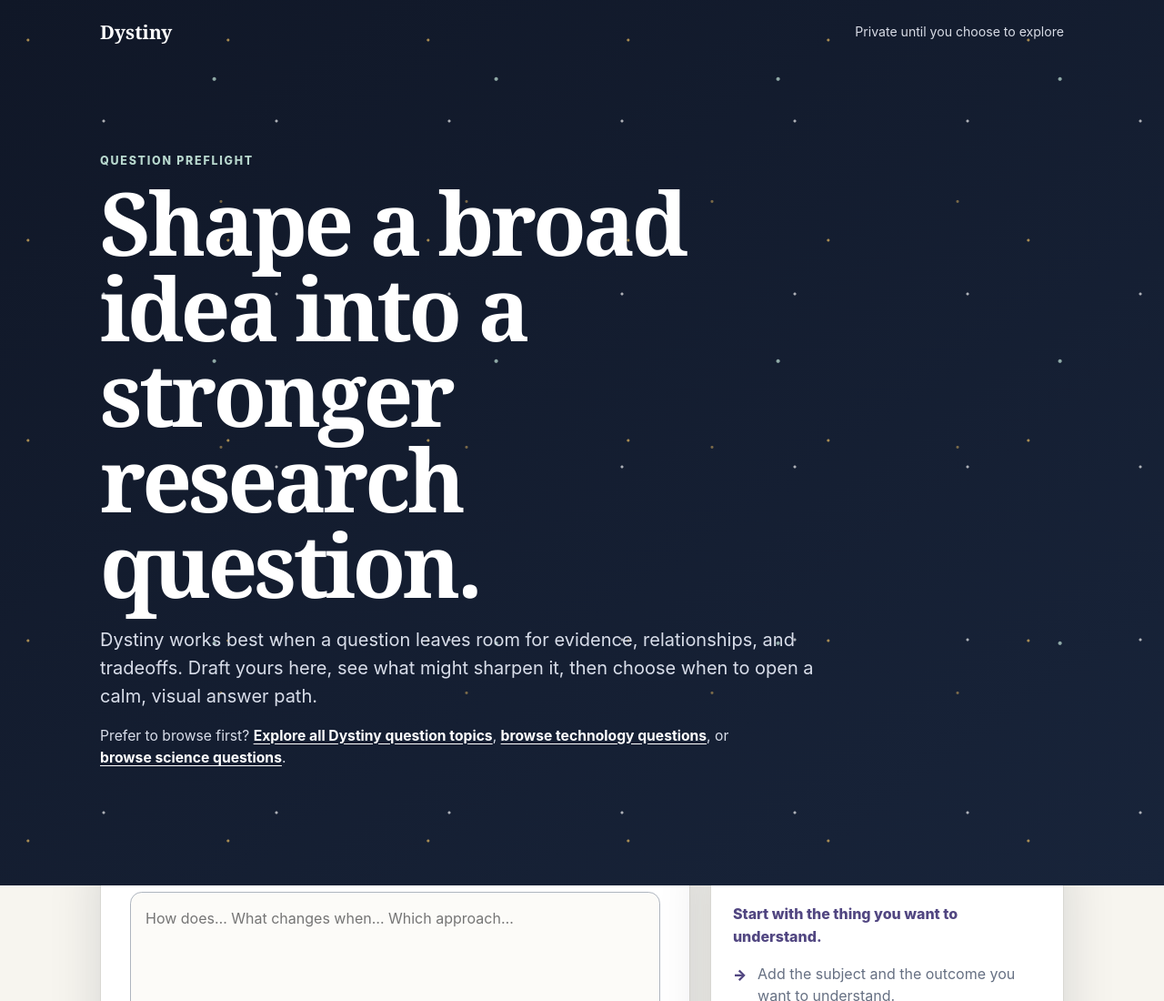
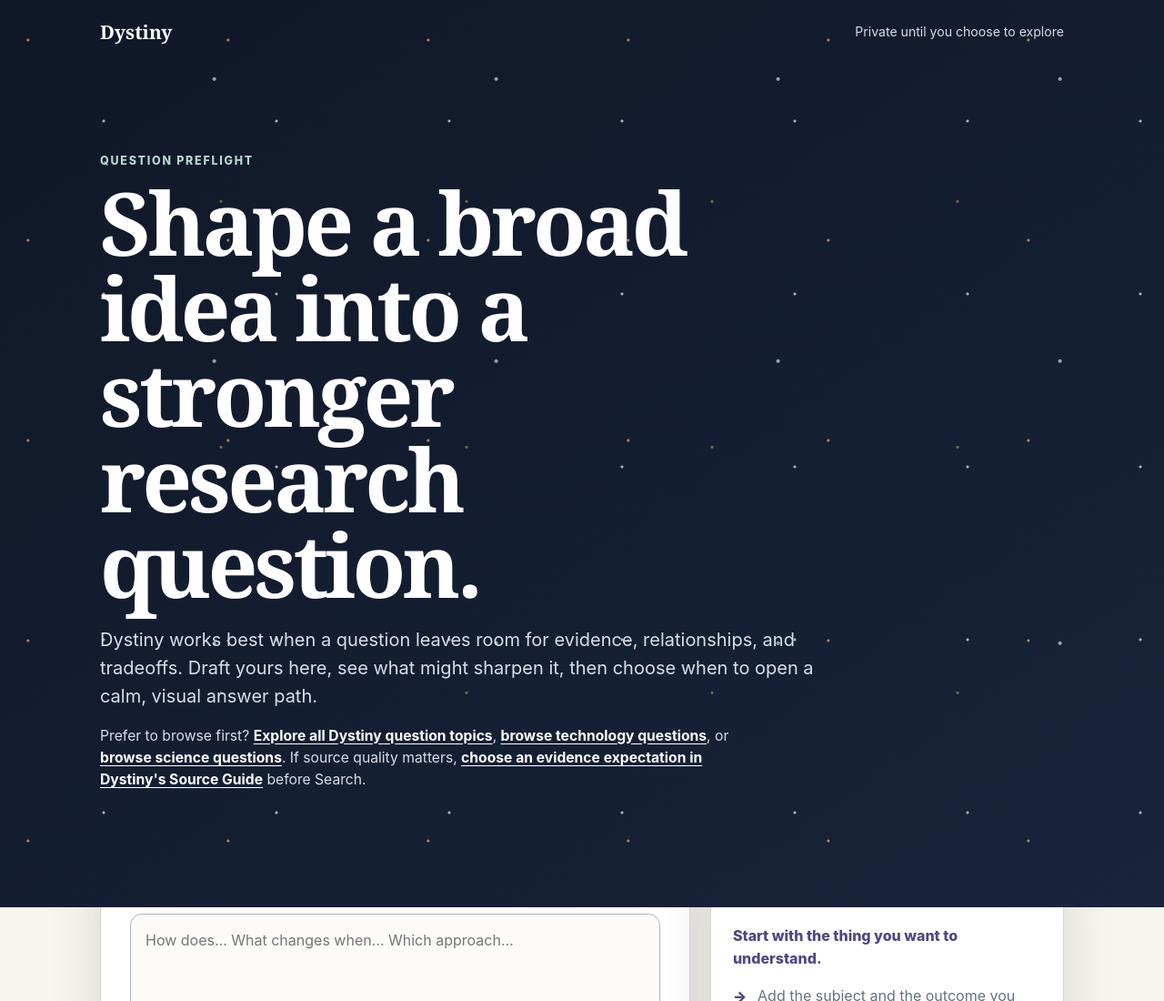
Before and after one commit to Evolved-Designs/dystiny-question-preflight, a website: page index.html in a window 1280 px wide. Shown: the top 1100 px of the page at 91% size. Drawn offline with Linux system fonts and the light colour scheme.

Commit message:
Add Source Guide trust handoff

```diff
--- a/index.html
+++ b/index.html
@@ -47,7 +47,7 @@
       <p class="eyebrow">Question preflight</p>
       <h1>Shape a broad idea into a stronger research question.</h1>
       <p class="lede">Dystiny works best when a question leaves room for evidence, relationships, and tradeoffs. Draft yours here, see what might sharpen it, then choose when to open a calm, visual answer path.</p>
-      <p class="topic-jump">Prefer to browse first? <a href="https://dystiny.com/explore/?utm_source=github_pages&amp;utm_medium=owned_tool&amp;utm_campaign=question_preflight&amp;utm_content=hero_explore_topics">Explore all Dystiny question topics</a>, <a href="https://dystiny.com/explore/technology/?utm_source=github_pages&amp;utm_medium=owned_tool&amp;utm_campaign=question_preflight&amp;utm_content=hero_explore_technology">browse technology questions</a>, or <a href="https://dystiny.com/explore/science/?utm_source=github_pages&amp;utm_medium=owned_tool&amp;utm_campaign=question_preflight&amp;utm_content=hero_explore_science">browse science questions</a>.</p>
+      <p class="topic-jump">Prefer to browse first? <a href="https://dystiny.com/explore/?utm_source=github_pages&amp;utm_medium=owned_tool&amp;utm_campaign=question_preflight&amp;utm_content=hero_explore_topics">Explore all Dystiny question topics</a>, <a href="https://dystiny.com/explore/technology/?utm_source=github_pages&amp;utm_medium=owned_tool&amp;utm_campaign=question_preflight&amp;utm_content=hero_explore_technology">browse technology questions</a>, or <a href="https://dystiny.com/explore/science/?utm_source=github_pages&amp;utm_medium=owned_tool&amp;utm_campaign=question_preflight&amp;utm_content=hero_explore_science">browse science questions</a>. If source quality matters, <a href="https://dystiny.com/source-guide/?utm_source=github_pages&amp;utm_medium=owned_tool&amp;utm_campaign=question_preflight&amp;utm_content=hero_source_guide">choose an evidence expectation in Dystiny's Source Guide</a> before Search.</p>
     </div>
   </header>
 
```
Also changed, not shown: tests/check-files.mjs (+2 -0 lines).
